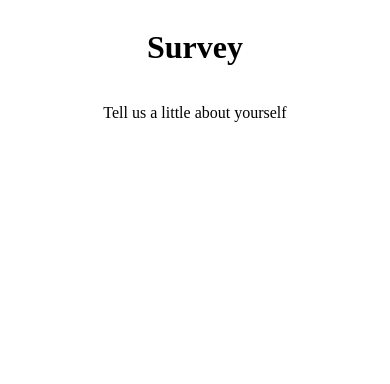
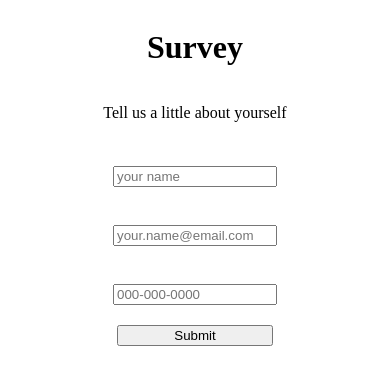
Before and after one commit to Gabester0/fcc-survey, a plain HTML site: page index.html in a window 390 px wide. Drawn offline with Linux system fonts and the light colour scheme.

Commit message:
Day 3.  Added HTML5 verification for Phone number + Email.  Added lablels that appear on hover

```diff
--- a/index.html
+++ b/index.html
@@ -11,8 +11,37 @@
     <div class='container'>
         <h1 id='title'>Survey</h1>
         <p id='description'>Tell us a little about yourself</p>
+
+        <form action="#" id="survey-form">
+            <label  for="name">
+                Enter your name
+            </label>
+            <input  id="name"
+                    placeholder="your name"
+                    required>
+            <label  for="email">
+                Enter your email
+            </label>
+            <input  type="email"
+                    id="email"
+                    placeholder="your.name@email.com"
+                    required>
+            <label  for="number">
+                Enter your phone number
+            </label>
+            <input  id="number"
+                    type="tel"
+                    size="20"
+                    minlength="9"
+                    maxlength="17"
+                    placeholder="000-000-0000"
+                    pattern="[0-9]{3}-[0-9]{3}-[0-9]{4}"
+                    required>
+            <input  id="submit"
+                    type="submit" >
+        </form>
     </div>
 
-
+<script src="script.js"></script>
 </body>
 </html>
--- /dev/null
+++ b/script.js
@@ -0,0 +1,10 @@
+const form = document.getElementById("survey-form");
+const label = document.querySelectorAll("label");
+
+form.addEventListener('mouseenter', e => {
+    label.forEach(l => l.style.color = "black");
+});
+
+form.addEventListener('mouseleave', e=>{
+    label.forEach(l => l.style.color = "white");
+});
--- a/styles.css
+++ b/styles.css
@@ -12,3 +12,23 @@
 #description {
     text-align: center;
 }
+
+#survey-form {
+        display: flex;
+        flex-direction: column;
+        width: 50vw;
+        margin: auto;
+}
+
+label {
+    color: white;
+    text-align: center;
+}
+
+#name,
+#email,
+#number,
+#submit {
+    width: 80%;
+    margin: 10px auto;
+}
```
Also changed, not shown: documentation.txt.
